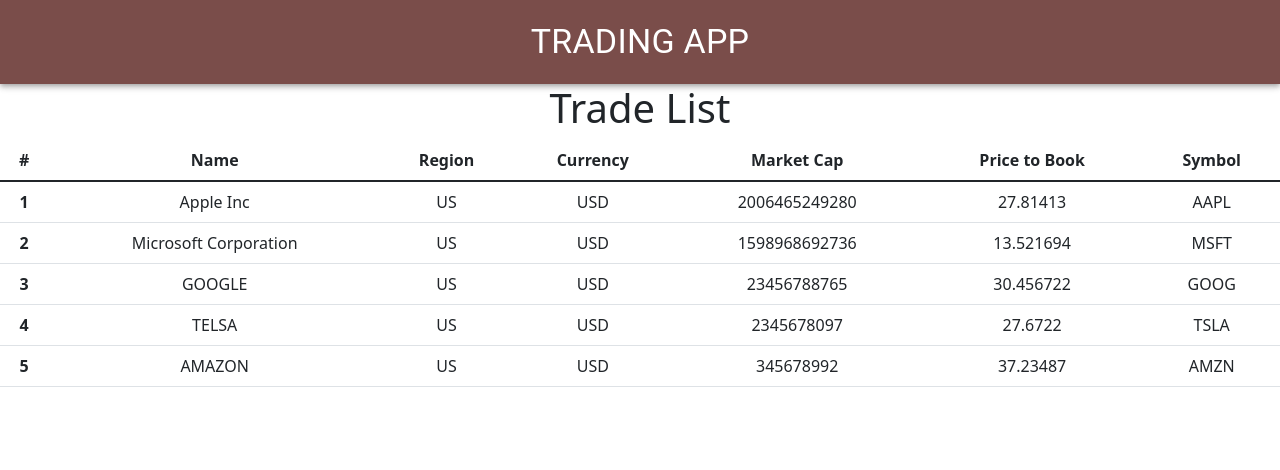
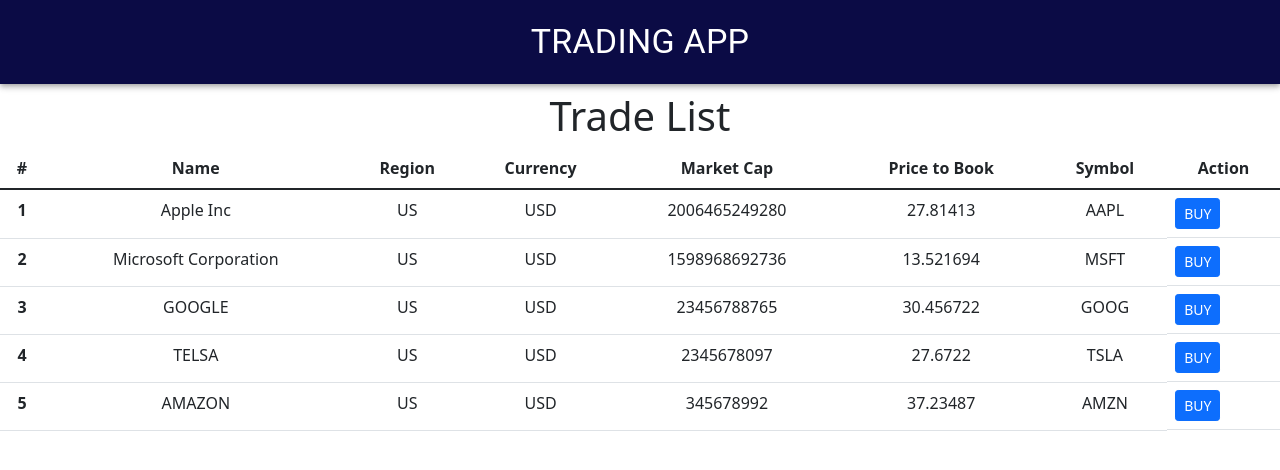
Before and after one commit to adelanegara/crud-json-server-react-app, a React (Create React App) app: page / in a window 1280 px wide. Shown: the top 470 px of the page. Built offline with nearby package versions, Linux system fonts and the light colour scheme; data requests are answered from the project's data file.

Commit message:
showed balance on Home

```diff
--- a/db.json
+++ b/db.json
@@ -46,7 +46,7 @@
       "symbol": "AMZN"
     }
   ],
-  "comments": [
+  "orderList": [
     {
       "id": 1,
       "body": "some comment",
--- a/src/Context/GlobalContext.js
+++ b/src/Context/GlobalContext.js
@@ -9,6 +9,7 @@
           email: "john@gmail.com",
           password: "john",
           name: "John",
+          id:1,
           balance: 20000,
           listOrder: [],
           listTrade: [],
@@ -17,6 +18,7 @@
           email: "rose@gmail.com",
           password: "rose",
           name: "Rose",
+          id:1,
           balance: 40000,
           listOrder: [],
           listTrade: [],
--- a/src/Home/Home.js
+++ b/src/Home/Home.js
@@ -1,7 +1,11 @@
-import React, { useEffect, useState } from "react";
+import React, { useEffect, useState, useContext } from "react";
+import { GlobalContext } from "../Context/GlobalContext";
+import { Link } from "react-router-dom";
 import axios from "axios";
 
 const Home = () => {
+  const { userData } =
+  useContext(GlobalContext);
   const [data, setData] = useState();
   const fetchData = async () => {
     const tradeList = await axios.get("http://localhost:3005/tradingList");
@@ -14,6 +18,16 @@
 
   return (
     <div>
+          <div className="mb-2 mt-2">
+            {userData?.name && (
+              <p className="text-lg-center">
+                Welcome{" "}
+                <strong className="text-success">{userData.name}! </strong>
+                Your Balance is {" "}
+                <strong className="text-secondary">{userData.balance}</strong>
+              </p>
+            )}
+          </div>
       <h1>Trade List</h1>
       <table className="table">
         <thead>
@@ -25,6 +39,8 @@
             <th scope="col">Market Cap</th>
             <th scope="col">Price to Book</th>
             <th scope="col">Symbol</th>
+            <th scope="col">Action</th>
+
           </tr>
         </thead>
         <tbody>
@@ -37,6 +53,15 @@
               <td>{item.marketCap}</td>
               <td>{item.priceToBook}</td>
               <td>{item.symbol}</td>
+              <td className="d-flex flex-row">
+                        <Link
+                          to=""
+                          className="btn btn-sm btn-primary mr-1"
+                        >
+                          BUY
+                        </Link>
+
+                      </td>
             </tr>
           ))}
         </tbody>
--- a/src/Navbar/Navbar.js
+++ b/src/Navbar/Navbar.js
@@ -8,7 +8,7 @@
   return (
     <div>
       <Box sx={{ flexGrow: 1 }} data-testid="navbar">
-        <AppBar sx={{ bgcolor: "#7a4d4a", p: "10px" }} position="static">
+        <AppBar sx={{ bgcolor: "#0b0b45", p: "10px" }} position="static">
           <Toolbar>
             <Typography variant="h4" component="div" sx={{ flexGrow: 1 }}>
               TRADING APP
```
